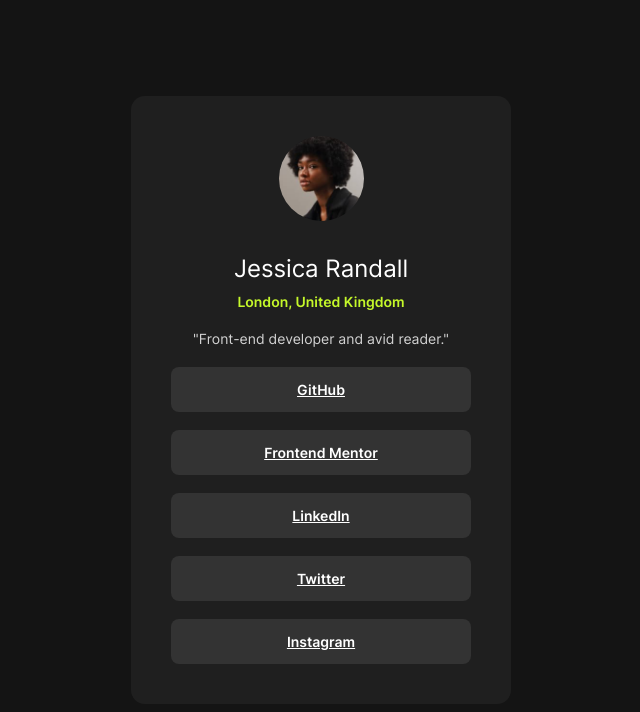
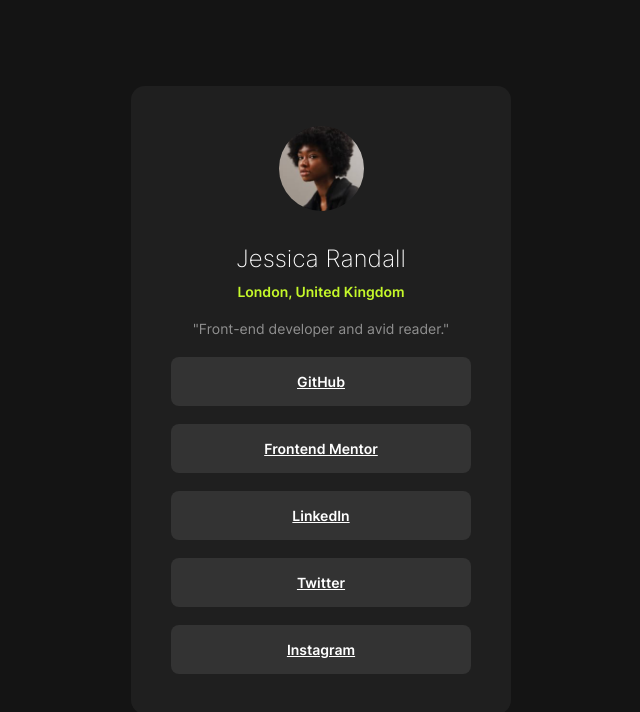
Before and after one commit to swarnim-me/social-links-profile, a plain HTML site: page index.html in a window 1280 px wide. Shown: the whole page, without its empty margins (319-959 px from the left). Drawn offline with Linux system fonts and the light colour scheme.

Commit message:
Fix some styles

```diff
--- a/css/style.css
+++ b/css/style.css
@@ -39,8 +39,9 @@
 
 .name {
     font-size: 24px;
-    font-weight: 400;
+    font-weight: 200;
     margin: 10px 0;
+    font-family: Inter;
 }
 
 .location {
@@ -51,7 +52,7 @@
 
 .quote {
     font-size: 14px;
-    opacity: 0.8;
+    opacity: 0.5;
     margin: 20px 0;
 }
 
@@ -73,7 +74,7 @@
 .links-wrapper>a {
     background: var(--clr-grey);
     color: white;
-    padding: 14px 0;
+    padding: 16px 0;
     font-weight: 600;
     border-radius: 8px;
 }
```
